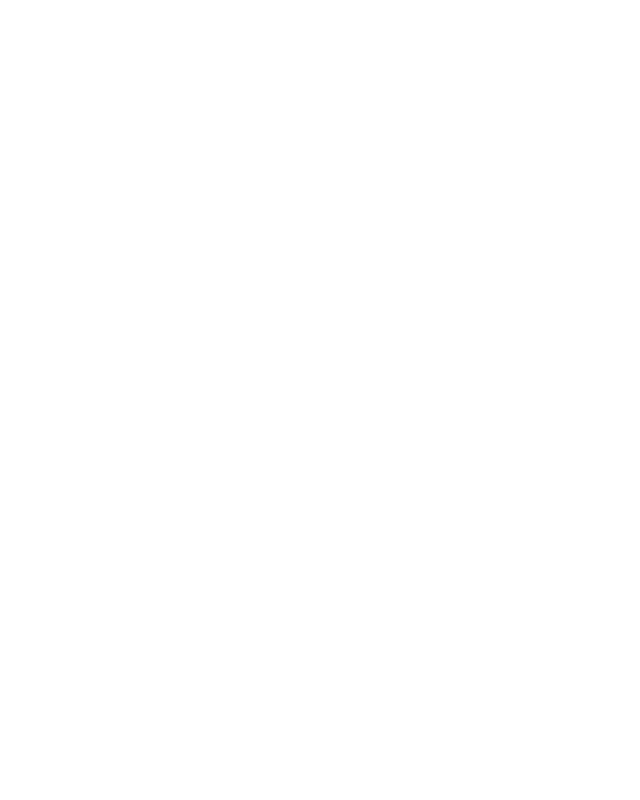
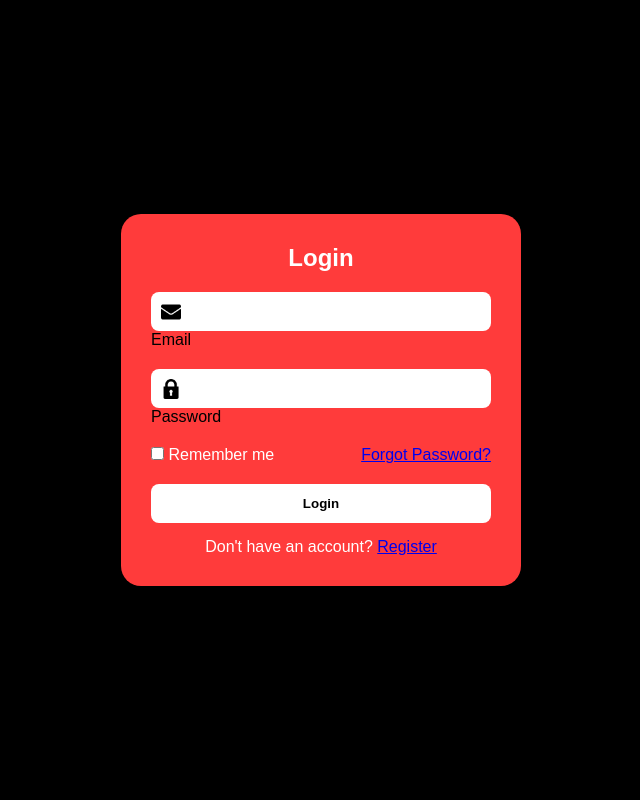
Before and after one commit to 2calucas/TasteTesterSoftwareEngineering, a Flask app: page /login in a window 1280 px wide. Before the commit the part shown is empty. Shown: the whole page, without its empty margins (319-959 px from the left). Run offline with Flask 3, Linux system fonts and the light colour scheme.

Commit message:
Small update

```diff
--- /dev/null
+++ b/Static/css/login.css
@@ -0,0 +1,75 @@
+* {
+    margin: 0;
+    padding: 0;
+    box-sizing: border-box;
+    font-family: 'Poppins', sans-serif;
+}
+
+body {
+    display: flex;
+    justify-content: center;
+    align-items: center;
+    min-height: 100vh;
+    background-color: #000;
+}
+
+.login-box {
+    width: 400px;
+    background: #ff3b3b;
+    border-radius: 20px;
+    padding: 30px;
+}
+
+/* Title */
+.login-box h2 {
+    text-align: center;
+    margin-bottom: 20px;
+    color: #fff;
+}
+
+/* Input container */
+.input-box {
+    position: relative;
+    margin-bottom: 20px;
+}
+
+.input-box img {
+    position: absolute;
+    left: 10px;
+    top: 35%;
+    transform: translateY(-50%);
+}
+
+.input-box input {
+    width: 100%;
+    padding: 12px 12px 12px 40px;
+    border-radius: 8px;
+    border: none;
+    outline: none;
+}
+
+/* Remember + Forgot */
+.remember-forgot {
+    display: flex;
+    justify-content: space-between;
+    margin-bottom: 20px;
+    color: #fff;
+}
+
+/* Button */
+button {
+    width: 100%;
+    padding: 12px;
+    border: none;
+    border-radius: 8px;
+    background: #fff;
+    font-weight: bold;
+    cursor: pointer;
+}
+
+/* Register link */
+.login-register {
+    text-align: center;
+    margin-top: 15px;
+    color: #fff;
+}
--- a/templates/index.html
+++ b/templates/index.html
@@ -13,5 +13,6 @@
     </head>
     <body>
         <h1>Welcome to Taste Tracker</h1>
+        <button onclick="location.href='/login'">Login</button>
     </body>
 </html>
--- a/templates/login.html
+++ b/templates/login.html
@@ -0,0 +1,40 @@
+<!DOCTYPE html>
+<html>
+<head>
+    <!-- Load CSS from the Static folder -->
+    <link rel="stylesheet" href="{{ url_for('static', filename='css/login.css') }}">
+</head>
+
+<body>
+
+    <div class="login-box">
+        <h2>Login</h2>
+
+        <div class="input-box">
+            <img src="{{ url_for('static', filename='img/email.png') }}"
+                 alt="Email icon" width="20" height="20">
+            <input type="email" required>
+            <label>Email</label>
+        </div>
+
+        <div class="input-box">
+            <img src="{{ url_for('static', filename='img/lock.png') }}"
+                 alt="Password icon" width="20" height="20">
+            <input type="password" required>
+            <label>Password</label>
+        </div>
+
+        <div class="remember-forgot">
+            <label><input type="checkbox"> Remember me</label>
+            <a href="#">Forgot Password?</a>
+        </div>
+
+        <button type="submit">Login</button>
+
+        <div class="login-register">
+            <p>Don't have an account? <a href="/register">Register</a></p>
+        </div>
+    </div>
+
+</body>
+</html>
```
Also changed, not shown: Static/img/email.png (added), Static/img/lock.png (added).
